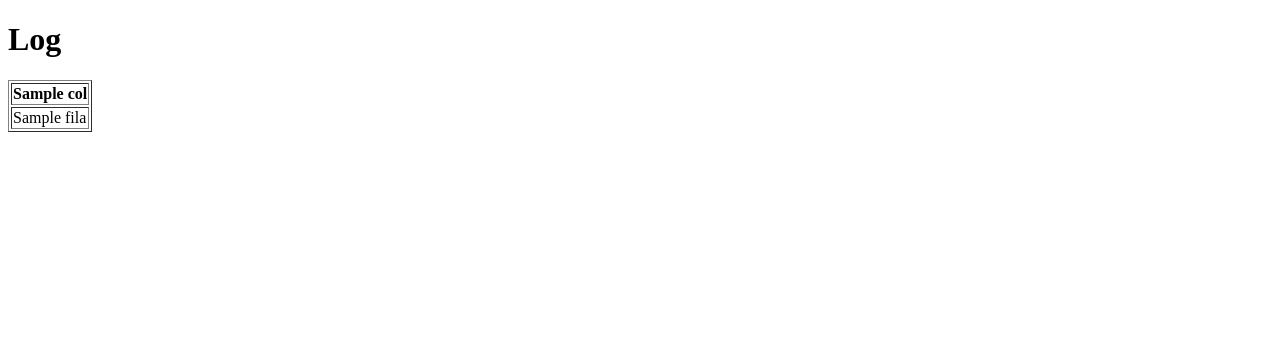
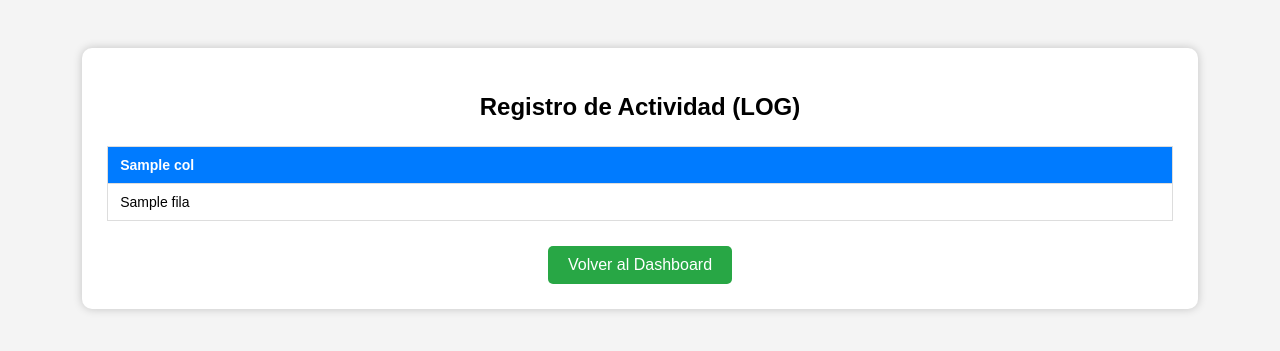
Before and after one commit to paraelyolo/webapp, a Flask app: template templates/log.html in a window 1280 px wide. Shown: the top 351 px of the page. Run offline with Flask 3, Linux system fonts and the light colour scheme; the template is opened without the code that fills it: most values are stand-ins (such as "Sample title", 1, 10 or a date in 2020).

Commit message:
Add files via upload

```diff
--- a/templates/log.html
+++ b/templates/log.html
@@ -1,17 +1,98 @@
 <!DOCTYPE html>
-<html>
-<head><title>Log</title></head>
+<html lang="es">
+<head>
+    <meta charset="UTF-8">
+    <title>Registro de Actividad</title>
+    <style>
+        body {
+            font-family: sans-serif;
+            background: #f4f4f4;
+            padding: 40px;
+        }
+        .container {
+            background: #fff;
+            border-radius: 10px;
+            padding: 25px;
+            max-width: 90%;
+            margin: auto;
+            box-shadow: 0 0 10px rgba(0,0,0,0.2);
+        }
+        h2 {
+            text-align: center;
+            margin-bottom: 25px;
+        }
+        table {
+            width: 100%;
+            border-collapse: collapse;
+            margin-top: 20px;
+            table-layout: auto;
+        }
+        th, td {
+            padding: 10px 12px;
+            border: 1px solid #ddd;
+            text-align: left;
+            font-size: 14px;
+        }
+        th {
+            background-color: #007BFF;
+            color: white;
+        }
+        tr:nth-child(even) {
+            background-color: #f9f9f9;
+        }
+        .volver-btn {
+            text-align: center;
+            margin-top: 25px;
+        }
+        .volver-btn a {
+            text-decoration: none;
+        }
+        .volver-btn button {
+            padding: 10px 20px;
+            font-size: 16px;
+            border: none;
+            background-color: #28a745;
+            color: white;
+            border-radius: 5px;
+            cursor: pointer;
+        }
+        .volver-btn button:hover {
+            background-color: #218838;
+        }
+    </style>
+</head>
 <body>
-    <h1>Log</h1>
-    <table border="1">
+    <div class="container">
+        <h2>Registro de Actividad (LOG)</h2>
+
+        {% if registros %}
+        <table>
             <thead>
-            <tr>{% for col in columnas %}<th>{{ col }}</th>{% endfor %}</tr>
+                <tr>
+                    {% for col in columnas %}
+                    <th>{{ col }}</th>
+                    {% endfor %}
+                </tr>
             </thead>
             <tbody>
                 {% for fila in registros %}
-            <tr>{% for col in columnas %}<td>{{ fila[col] }}</td>{% endfor %}</tr>
+                <tr>
+                    {% for col in columnas %}
+                    <td>{{ fila[col] }}</td>
+                    {% endfor %}
+                </tr>
                 {% endfor %}
             </tbody>
         </table>
+        {% else %}
+            <p style="text-align: center;">No hay registros para mostrar.</p>
+        {% endif %}
+
+        <div class="volver-btn">
+            <a href="{{ url_for('dashboard.dashboard') }}">
+                <button>Volver al Dashboard</button>
+            </a>
+        </div>
+    </div>
 </body>
 </html>
```
Lines whose indentation alone changed are shown as unchanged.
